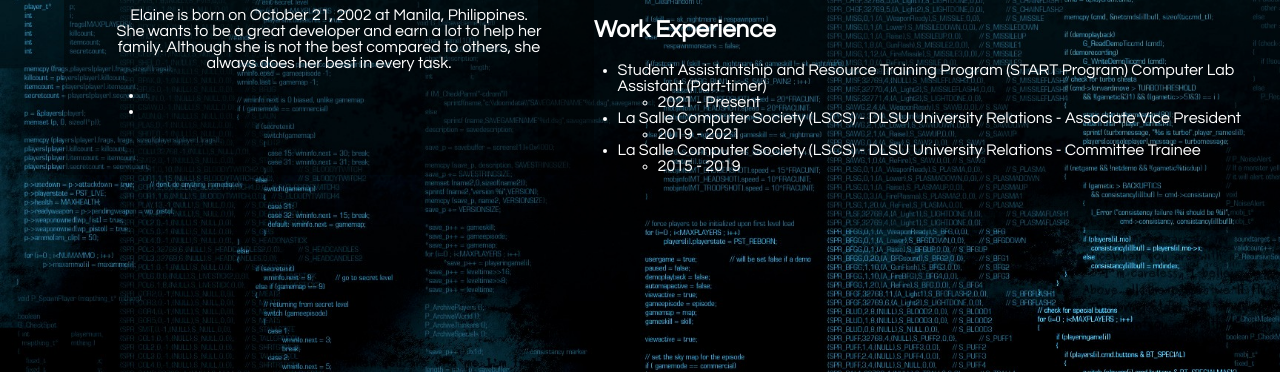
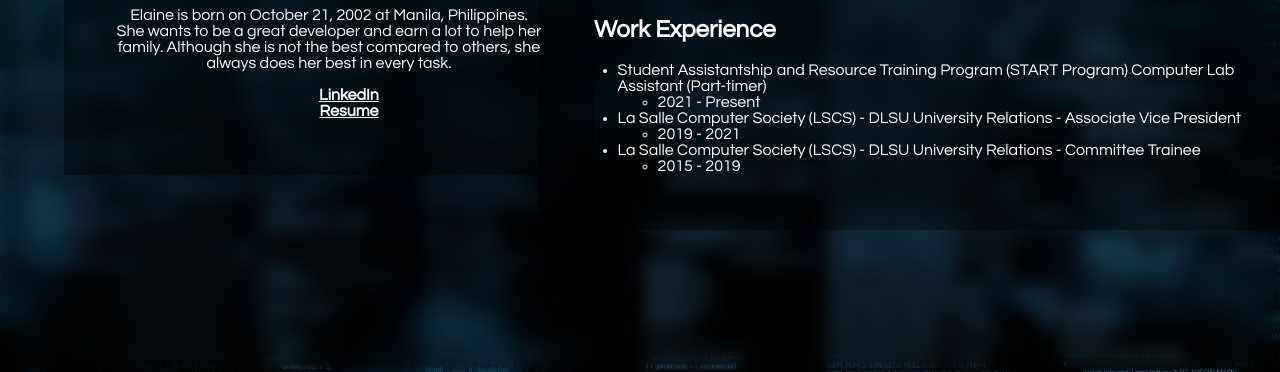
Before and after one commit to Elaine-21/CCAPDEV, a plain HTML site: page index.html in a window 1280 px wide. Shown: the part 428-800 px from the top of the page. Drawn offline with Linux system fonts and the light colour scheme.

Commit message:
blurred background

```diff
--- a/index.html
+++ b/index.html
@@ -5,7 +5,7 @@
 		<title> Elaine's Website </title>
 	</head>
 
-	<body>
+	<body class="blur-background">
 		<div class="body">
 			<div class = "box1">
 				<img src = "SelfPic.jpg" alt = "Profile" class = "box-img" width = "300">
@@ -16,9 +16,9 @@
 				Although she is not the best compared to others, she always does her
 				best in every task. </p>
 
-				<ul>
-					<li class="linkedin"><a href=""></a></li>
-					<li class="resume"><a href="./Resume_Martin.pdf" download="Resume_Martin.pdf"></a></li>
+				<ul class="socmed">
+					<li class="linkedin"><a href="https://www.linkedin.com/in/elaine-martin-25746b288/" style="color: white;">LinkedIn</a></li>
+					<li class="resume"><a href="./Resume_Martin.pdf" download="Resume_Martin.pdf" style="color: white;">Resume</a></li>
 				</ul>
 			</div>
 
--- a/style.css
+++ b/style.css
@@ -3,7 +3,11 @@
 	padding: 0;
 	background: url(B1.jpeg) no-repeat;
 	background-size: cover;
+	filter: blur();
+}
 
+.blur-background {
+    backdrop-filter: blur(10px); /* Adjust the value (10px) to control the amount of blur */
 }
 .box1{
 	float: left;
@@ -36,3 +40,9 @@
 	color: white;
 	font-family: 'Century Gothic', sans-serif;
 }
+
+.socmed{
+	list-style-type: none;
+	font-weight: bolder;
+	color: white;
+}
```
